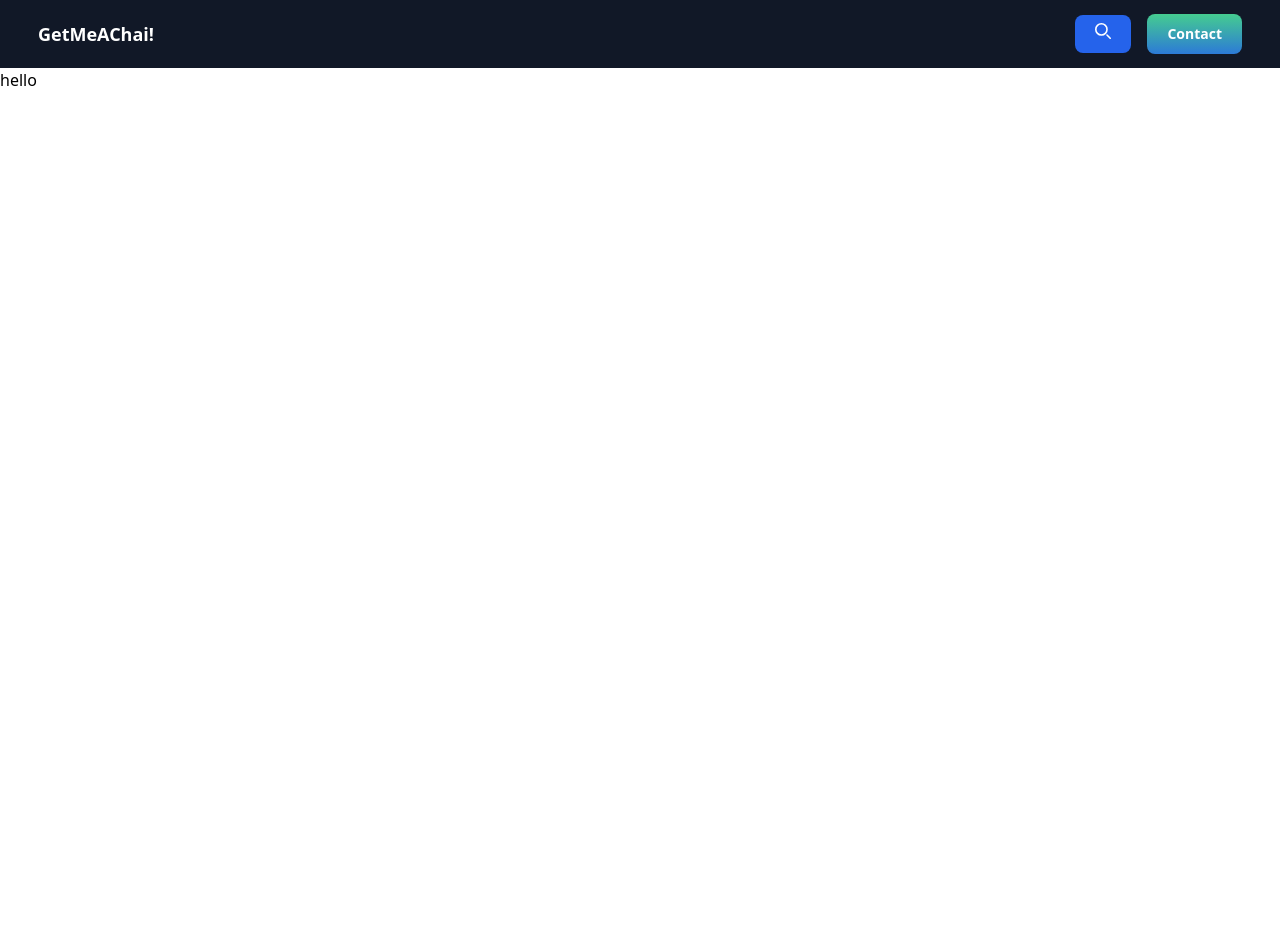
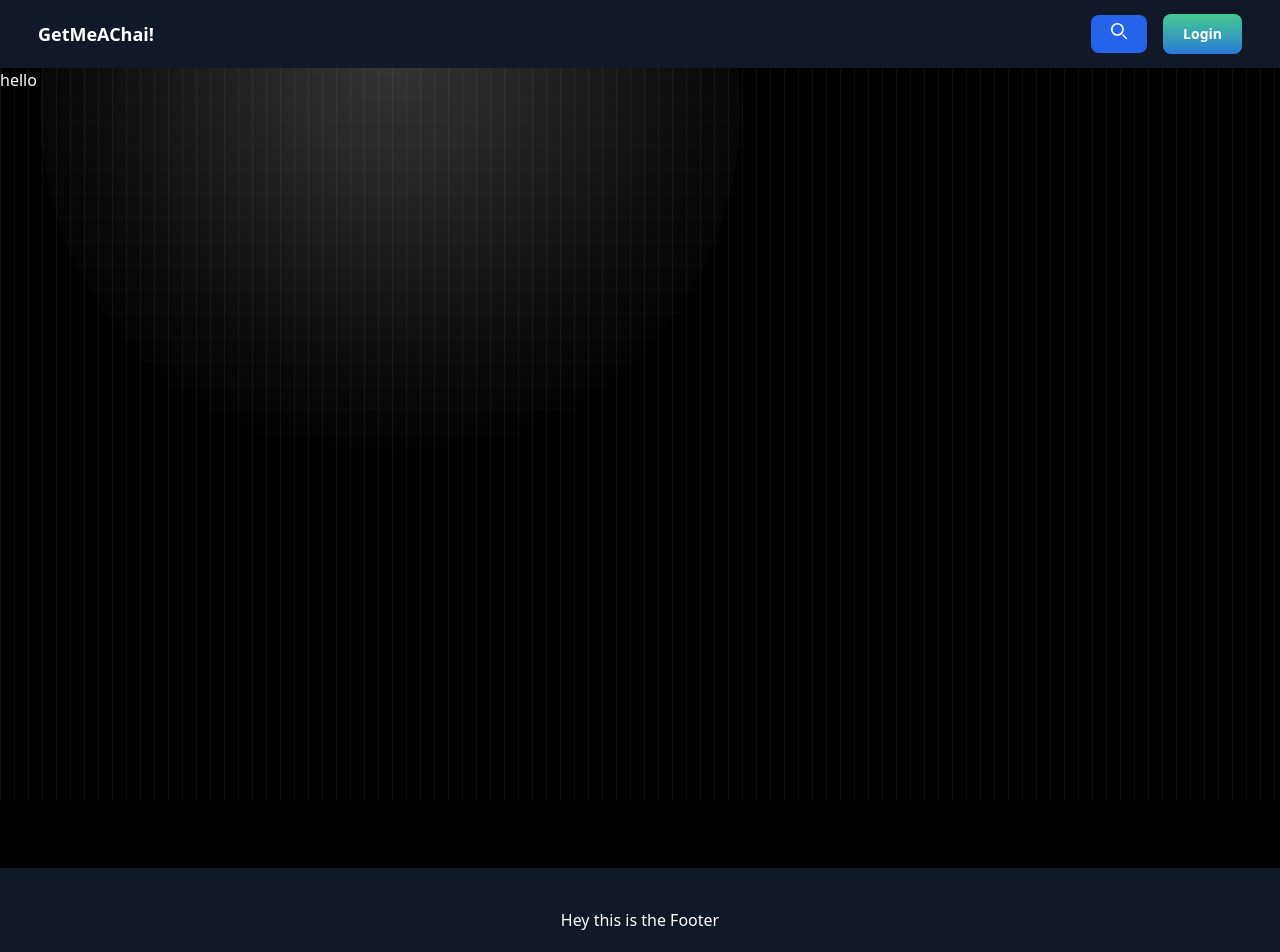
Before and after one commit to naitikatcoding/GetMeAChai, a Next.js app: page / in a window 1280 px wide. Shown: the top 952 px of the page. Before the commit the page ends 800 px from the top, so only its background shows below. Built offline with nearby package versions, Linux system fonts and the light colour scheme.

Commit message:
Added BG and Footer

```diff
--- /dev/null
+++ b/app/components/Footer.jsx
@@ -0,0 +1,11 @@
+import React from 'react'
+
+const Footer = () => {
+  return (
+    <div className='w-screen navbarcolor text-center p-10'>
+      Hey this is the Footer
+    </div>
+  )
+}
+
+export default Footer
--- a/app/components/Navbar.jsx
+++ b/app/components/Navbar.jsx
@@ -3,7 +3,7 @@ import React from "react";
 const Navbar = () => {
   const navicon = (
     <svg
-      class="size-4 mb-1 md:mb-1.5 font-bold "
+      className="size-4 mb-1 md:mb-1.5 font-bold "
       aria-hidden="true"
       xmlns="http://www.w3.org/2000/svg"
       fill="none"
@@ -11,9 +11,9 @@ const Navbar = () => {
     >
       <path
         stroke="currentColor"
-        stroke-linecap="round"
-        stroke-linejoin="round"
-        stroke-width="2"
+        strokeLinecap="round"
+        strokeLinejoin="round"
+        strokeWidth="2"
         d="m19 19-4-4m0-7A7 7 0 1 1 1 8a7 7 0 0 1 14 0Z"
       ></path>
     </svg>
@@ -26,7 +26,7 @@ const Navbar = () => {
           <li className="text-lg">GetMeAChai!</li>
           <li className="flex items-center gap-4">
             <span className="searchicon py-2 px-5 rounded-lg">{navicon}</span>
-            <button className="contact py-2.5 px-5 rounded-lg text-sm">Contact</button>
+            <button className="contact py-2.5 px-5 rounded-lg text-sm">Login</button>
           </li>
         </ul>
       </nav>
--- a/app/layout.js
+++ b/app/layout.js
@@ -1,5 +1,7 @@
 import { Geist, Geist_Mono } from "next/font/google";
 import "./globals.css";
+import Navbar from "./components/Navbar";
+import Footer from "./components/Footer";
 
 const geistSans = Geist({
   variable: "--font-geist-sans",
@@ -13,7 +15,8 @@ const geistMono = Geist_Mono({
 
 export const metadata = {
   title: "Get Me A Chai - Fund your project with chai",
-  description: "This websites helps influencers and content creator to raise fund from their fans and community",
+  description:
+    "This website helps influencers and content creators to raise funds from their fans and community",
 };
 
 export default function RootLayout({ children }) {
@@ -22,7 +25,22 @@ export default function RootLayout({ children }) {
       lang="en"
       className={`${geistSans.variable} ${geistMono.variable} h-full antialiased`}
     >
-      <body className="min-h-full flex flex-col">{children}</body>
+      {/* Added bg-black or slate here so the grid contrasts nicely */}
+      <body className="min-h-full flex flex-col bg-black text-white relative">
+
+        {/* Fixed Background Layer (Grid + Glow) */}
+        <div className="fixed inset-0 -z-10 overflow-hidden pointer-events-none bg-[linear-gradient(to_right,#4f4f4f2e_1px,transparent_1px),linear-gradient(to_bottom,#8080800a_1px,transparent_1px)] bg-[size:14px_24px]">
+          <div className="absolute left-10 right-0 top-[-30%] md:h-175 md:w-175 rounded-full bg-[radial-gradient(circle_400px_at_50%_300px,#fbfbfb36,transparent)]"></div>
+        </div>
+
+        {/* Content Structure */}
+        <Navbar />
+        <main className="grow min-h-screen w-full">
+          {children}
+        </main>
+        <Footer />
+
+      </body>
     </html>
   );
 }
--- a/app/page.js
+++ b/app/page.js
@@ -4,7 +4,7 @@ import Navbar from "./components/Navbar";
 export default function Home() {
   return (
     <div>
-      <Navbar/>
+
       hello
     </div>
   );
```
